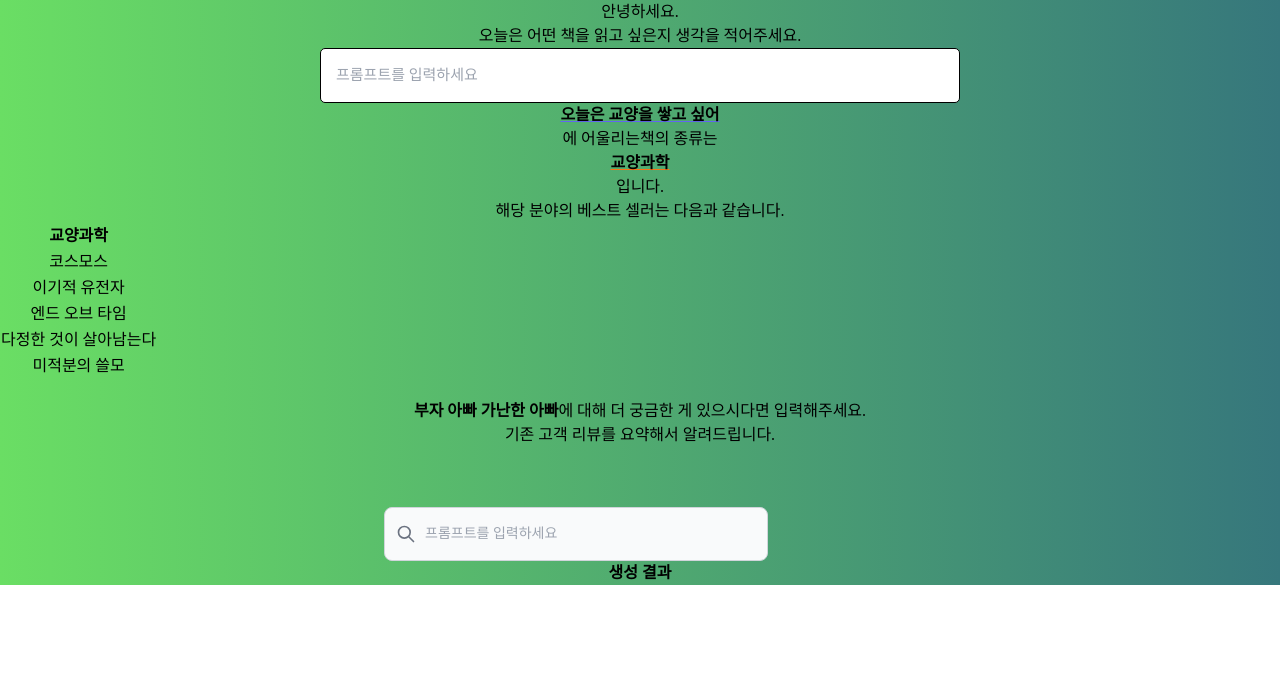
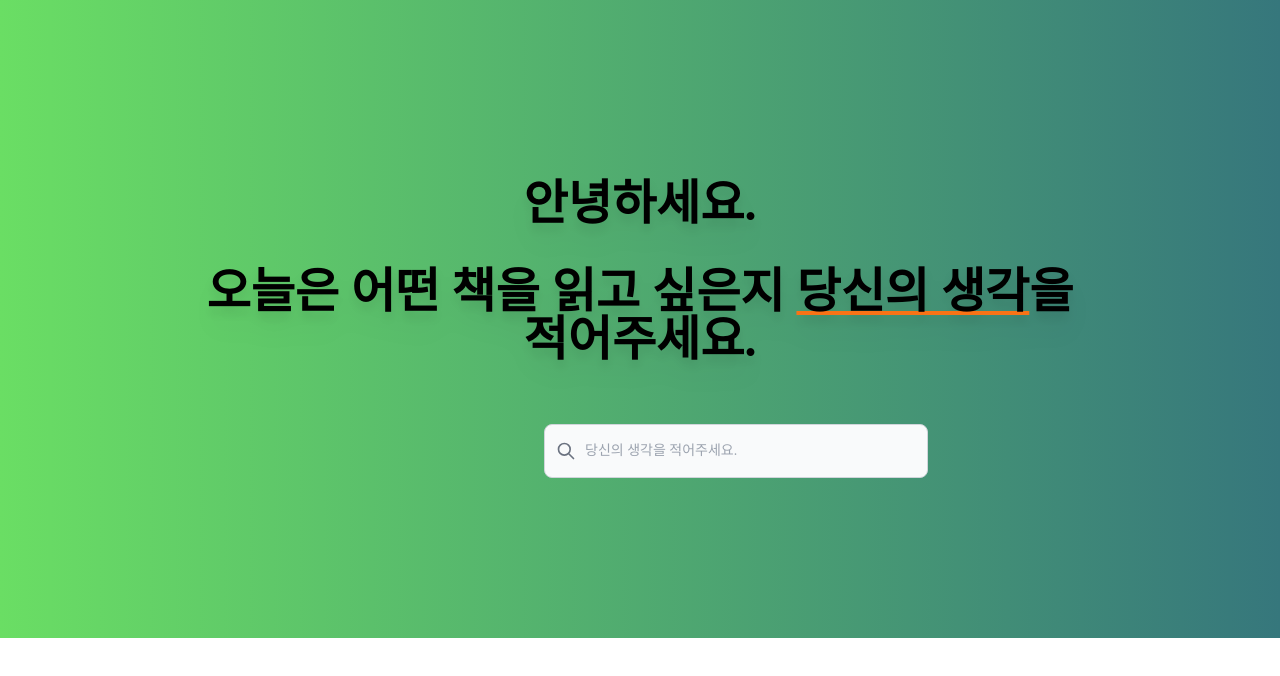
Before and after one commit to BoYeonJang/kyobobook-review, a Vue app in the folder frontend/: page / in a window 1280 px wide. Shown: the top 676 px of the page. Built offline with nearby package versions, Linux system fonts and the light colour scheme; a web font is replaced by a local one.

Commit message:
frontend: input창 수정 및 트리거 추가

```diff
--- a/frontend/src/components/HelloWorld.vue
+++ b/frontend/src/components/HelloWorld.vue
@@ -1,30 +1,79 @@
 <template>
-  <div class="hello">
-    <h1>안녕하세요.<br />오늘은 어떤 책을 읽고 싶은지 생각을 적어주세요.</h1>
+  <div class="hello p-40">
+    <p class="text-5xl font-bold drop-shadow-xl">안녕하세요.</p>
+    <p class="text-5xl font-bold drop-shadow-xl">
+      오늘은 어떤 책을 읽고 싶은지
+      <span class="font-bold underline decoration-orange-500">당신의 생각</span>을 적어주세요.
+    </p>
+    <div class="text-center pl-96">
+      <label
+        for="default-search"
+        class="mb-2 text-sm font-medium text-gray-900 sr-only dark:text-gray-300"
+        >Search</label
+      >
+      <div class="relative mt-10 content-center">
+        <div class="flex absolute inset-y-0 left-0 items-center pl-3 pointer-events-none">
+          <svg
+            aria-hidden="true"
+            class="w-5 h-5 text-gray-500 dark:text-gray-400"
+            fill="none"
+            stroke="currentColor"
+            viewBox="0 0 24 24"
+            xmlns="http://www.w3.org/2000/svg"
+          >
+            <path
+              stroke-linecap="round"
+              stroke-linejoin="round"
+              stroke-width="2"
+              d="M21 21l-6-6m2-5a7 7 0 11-14 0 7 7 0 0114 0z"
+            ></path>
+          </svg>
+        </div>
         <input
           type="text"
-      class="review_search"
+          aria-describedby="basic-addon3"
+          class="block p-4 pl-10 w-96 text-sm text-gray-900 bg-gray-50 rounded-lg border border-gray-300 focus:ring-blue-500 focus:border-blue-500 dark:bg-gray-700 dark:border-gray-600 dark:placeholder-gray-400 dark:text-white dark:focus:ring-blue-500 dark:focus:border-blue-500"
+          ref="prompt"
+          @keypress.enter="api_call"
+          name="input"
+          placeholder="당신의 생각을 적어주세요."
+          required
+        />
+      </div>
+    </div>
+    <!-- 예전 input 태그 -->
+    <!-- <div>
+      <input
+        type="text"
+        class="m-5 p-4 text-2xl w-96 rounded-lg"
         aria-describedby="basic-addon3"
         ref="prompt"
         @keypress.enter="api_call"
         name="input"
-      placeholder="프롬프트를 입력하세요"
+        placeholder="당신의 생각을 적어주세요."
       />
-    <div class="alert alert-info" role="alert">
-      <h5 ref="prediction" class="alert-heading"></h5>
-      <!-- <p ref="sentence" class="mb-0"></p> -->
-    </div>
-    <DocumentClassification />
+    </div> -->
+    <div v-if="trigger">
+      <p>
+        <span ref="prediction" class="alert-heading"></span>에 어울리는 책의 종류는
+        <span ref="sentence" class="mb-0"></span>입니다.
+        <br />
+        해당 분야의 베스트 셀러는 다음과 같습니다.
+      </p>
+      <div>
         <p>
           <b>부자 아빠 가난한 아빠</b>에 대해 더 궁금한 게 있으시다면 입력해주세요.<br />기존 고객
           리뷰를 요약해서 알려드립니다.
         </p>
+      </div>
       <SentenceGeneration />
+    </div>
+    <!-- <DocumentClassification :trigger="trigger" /> -->
   </div>
 </template>
 
 <script>
-import DocumentClassification from "./DocumentClassification";
+// import DocumentClassification from "./DocumentClassification";
 import SentenceGeneration from "./SentenceGeneration.vue";
 import * as API from "../api.js";
 
@@ -32,14 +81,15 @@ export default {
   name: "HelloWorld",
   props: {},
   components: {
-    DocumentClassification,
+    // DocumentClassification,
     SentenceGeneration,
   },
   data: function () {
     return {
       prompt: "",
       prediction: "",
-      // sentence: "",
+      sentence: "",
+      trigger: false,
     };
   },
   methods: {
@@ -55,8 +105,9 @@ export default {
           console.log("body: ", body);
           // console.log("this.$refs.generation: ", this.$refs.generation);
           this.$refs.prompt.innerText = body["result"];
-          this.$refs.prediction.innerText = body["prediction"];
-          // this.$refs.sentence.innerText = body["sentence"];
+          this.$refs.prediction = body["prediction"];
+          this.$refs.sentence = body["sentence"];
+          this.trigger = true;
         })
         .catch(err => console.error("실패했습니다.", err));
     },
@@ -74,24 +125,6 @@ export default {
   width: 40rem;
   font-size: 15px;
 }
-.review_search {
-  /* margin: 20px; */
-  padding: 15px;
-  border: 1px solid black;
-  border-radius: 5px;
-  width: 40rem;
-  font-size: 15px;
-}
-th,
-td {
-  border-bottom: 1px solid black;
-  border-collapse: collapse;
-}
-.book_table {
-  padding: 20px;
-  margin-left: auto;
-  margin-right: auto;
-}
 p {
   padding: 20px;
 }
```
Lines whose indentation alone changed are shown as unchanged.
